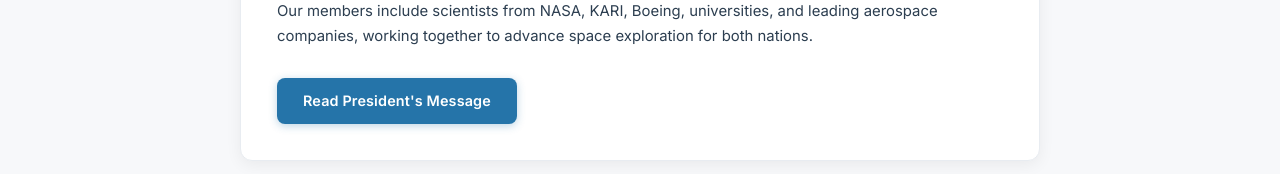
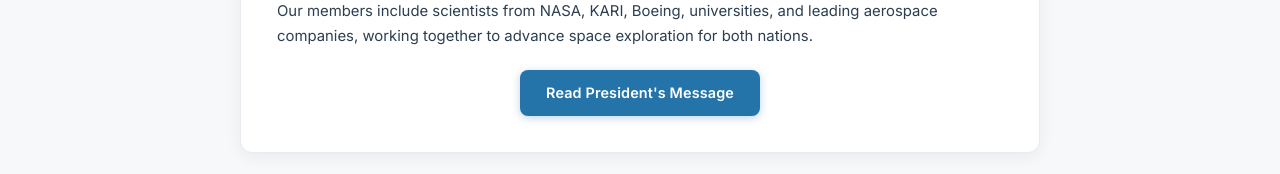
Before and after one commit to yunks128/kassta, a React (Vite) app: page /#/ in a window 1280 px wide. Shown: the part 1479-1653 px from the top of the page. Built offline with nearby package versions, Linux system fonts and the light colour scheme.

Commit message:
Center-align Read President's Message button

```diff
--- a/src/pages/Home.jsx
+++ b/src/pages/Home.jsx
@@ -51,7 +51,9 @@
           <div className="info-box" style={{ maxWidth: 800, margin: '0 auto' }}>
             <p>KASSTA is a 501(c)(3) nonprofit organization established in 2024 to strengthen U.S.-Korea collaboration in aerospace science and technology. We bring together researchers, engineers, and professionals through monthly webinars, international workshops, and forums.</p>
             <p style={{ marginTop: 16 }}>Our members include scientists from NASA, KARI, Boeing, universities, and leading aerospace companies, working together to advance space exploration for both nations.</p>
-            <Link to="/about" className="btn btn-primary" style={{ marginTop: 20, display: 'inline-block' }}>Read President's Message</Link>
+            <div style={{ textAlign: 'center', marginTop: 20 }}>
+              <Link to="/about" className="btn btn-primary">Read President's Message</Link>
+            </div>
           </div>
         </div>
       </section>
```
